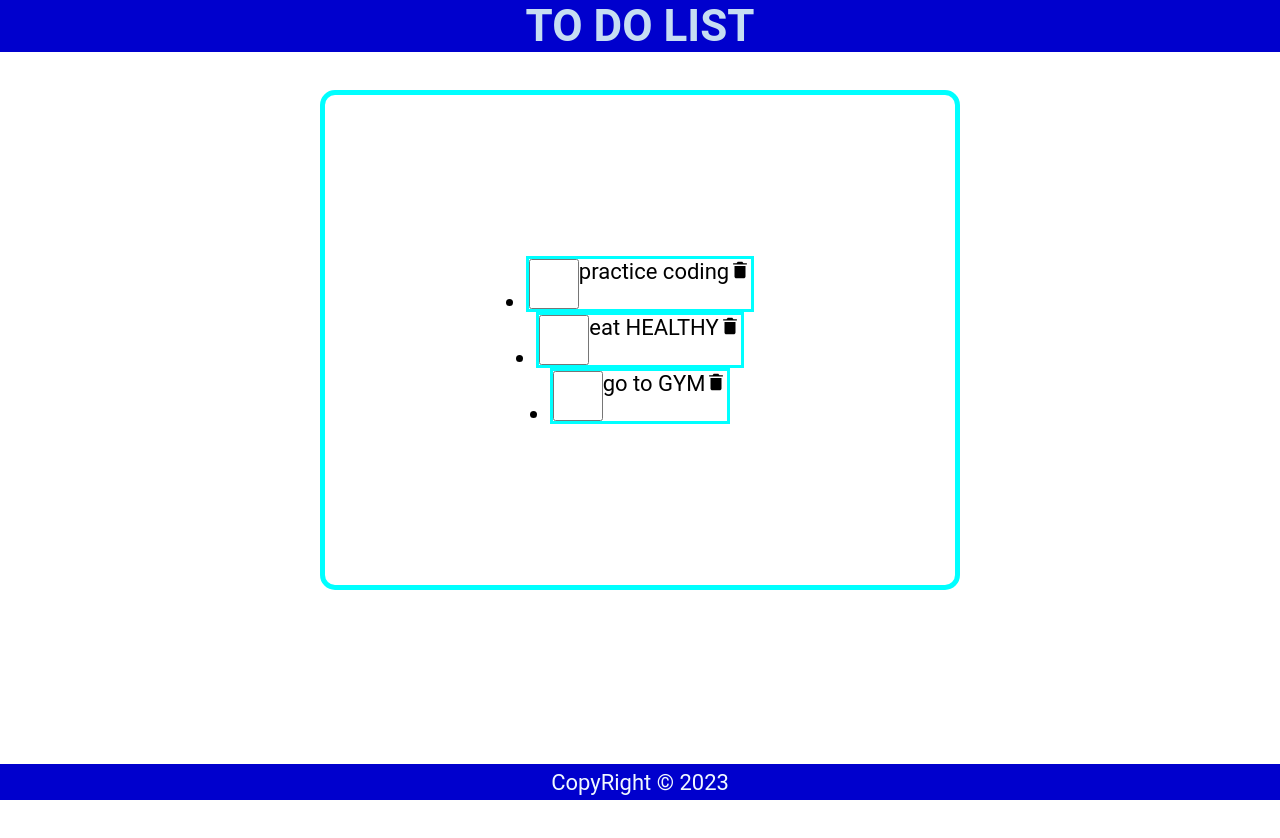
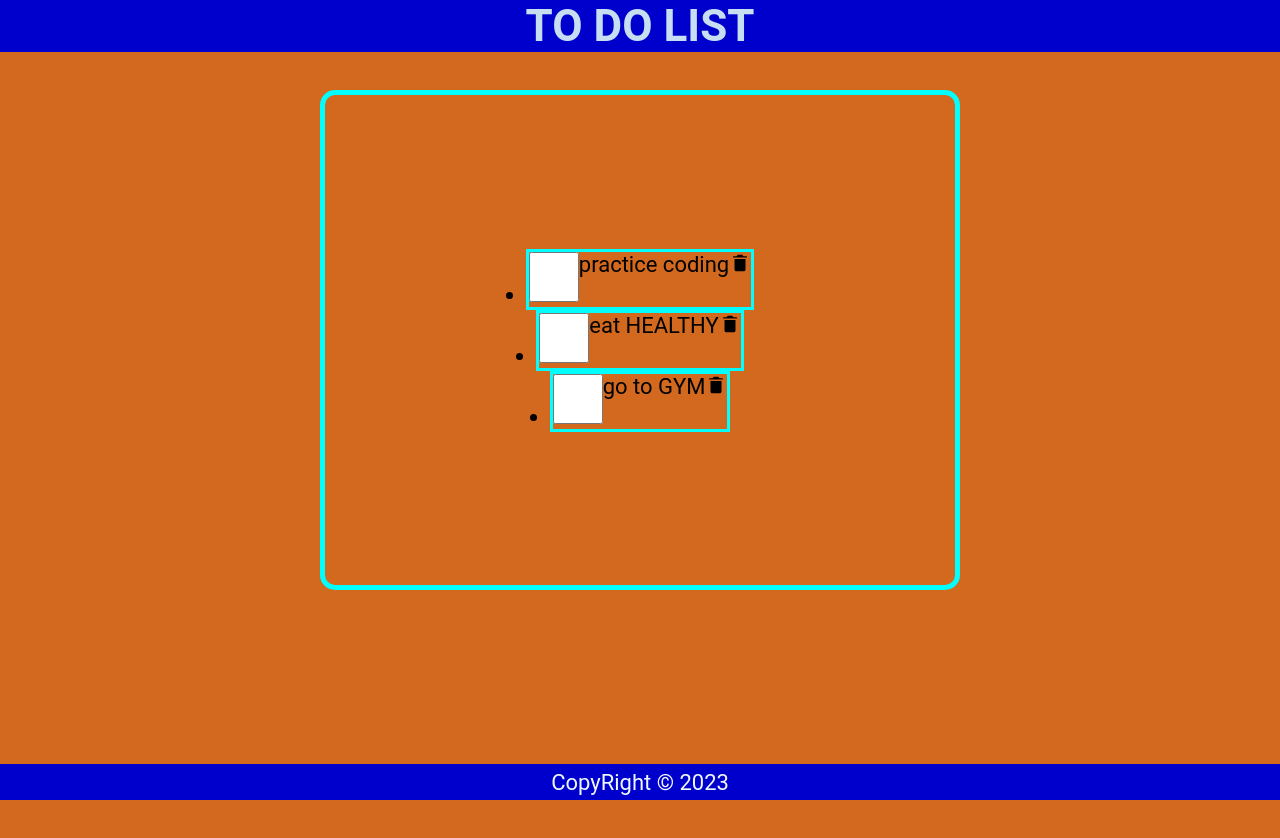
Before and after one commit to HarishM-git/react-projects, a React (Create React App) app in the folder money/: page / in a window 1280 px wide. Shown: the top 838 px of the page. Built offline with nearby package versions, Linux system fonts and the light colour scheme.

Commit message:
removed some unwanted and heare after continous work ok

```diff
--- a/money/src/Content.js
+++ b/money/src/Content.js
@@ -1,6 +1,5 @@
 import React from 'react';
 import {useState} from 'react';
-import { FaTrashCanArrowUp } from "react-icons/fa6";
 import { IoMdTrash } from "react-icons/io";
 
 
@@ -37,9 +36,9 @@ const Content = () => {
           <ul >
           <li   key={item.id}>
             <div className='flex'>
-              <input className='checkbox'type="checkbox" name="check" id={item.id} />
-              <label>{item.label}</label>
-            <span><IoMdTrash role='button' tabIndex={0} /></span>
+              <div><input className='checkbox'type="checkbox" name="check" id={item.id} /></div>
+              <div><label>{item.label}</label></div>
+            <div><IoMdTrash role='button' tabIndex={0} /></div>
 
             </div>
           </li>
--- a/money/src/index.css
+++ b/money/src/index.css
@@ -9,6 +9,7 @@ html {
 }
 
 body {
+  background-color:chocolate;
   height: 1000px;
   padding-top: 55px;
   font-family: 'Roboto', 'Oxygen',
```
